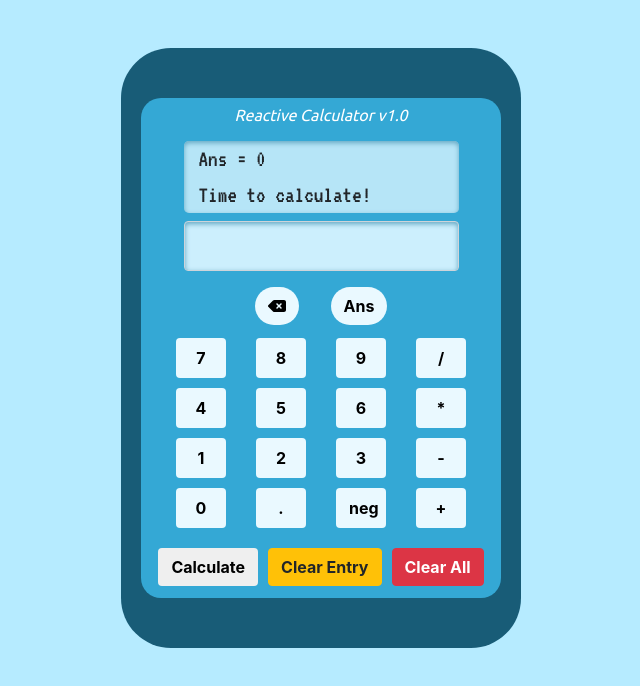
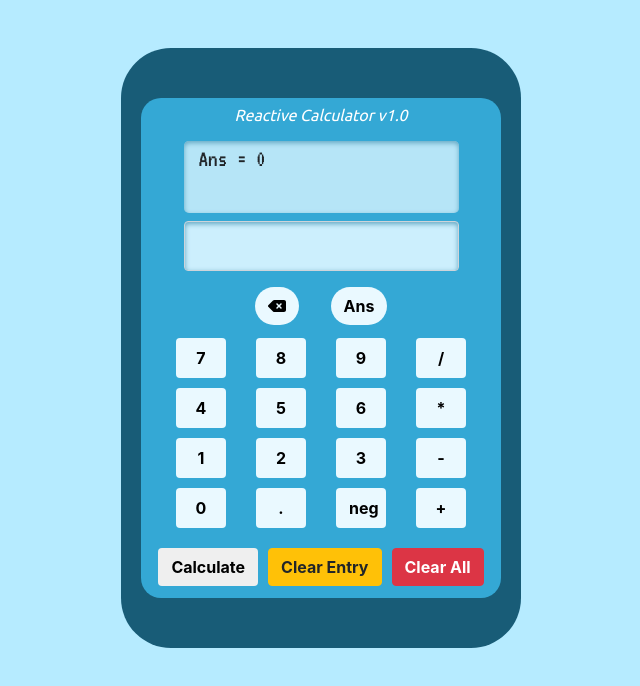
Before and after one commit to Joeseff6/Reactive-Calculator, a React (Create React App) app: page / in a window 1280 px wide. Shown: the top 686 px of the page, without its empty margins (319-959 px from the left). Built offline with nearby package versions, Linux system fonts and the light colour scheme; the HTML template or start-up script is replaced by a standard one.

Commit message:
Updated span content

```diff
--- a/src/components/Screen.js
+++ b/src/components/Screen.js
@@ -13,7 +13,7 @@ const Screen = ({ onEntryChange, onCalculate, entry, result, ans }) => {
           Ans = {ans}
           </span>
           <span>
-          {result ? result : "Time to calculate!"}
+          {result}
           </span>
       </div>
       <input
```
